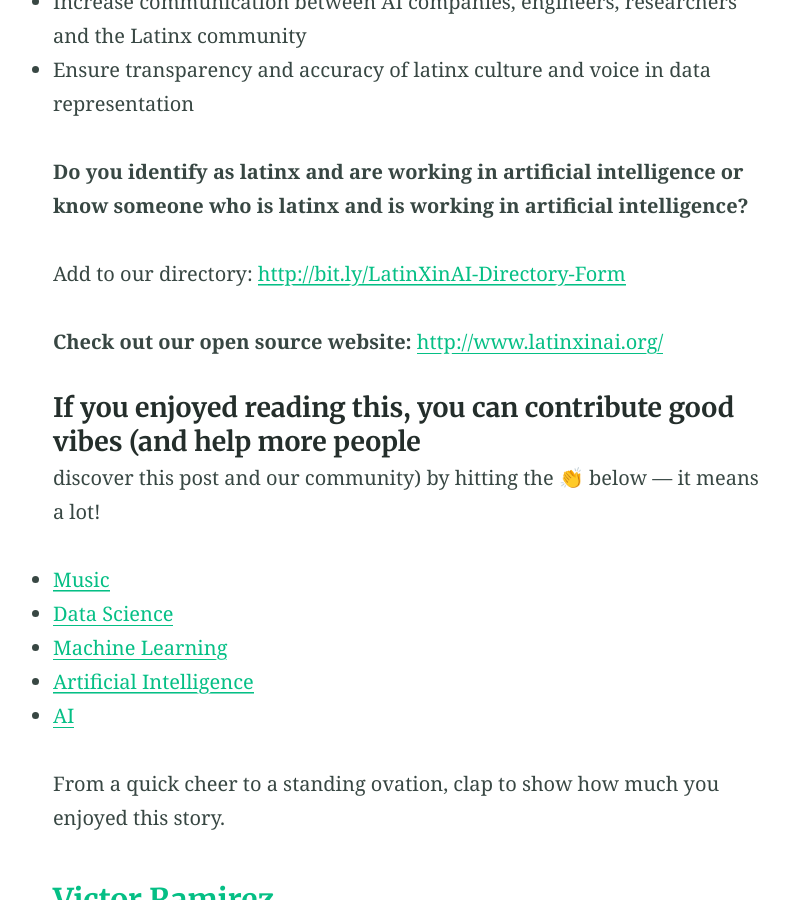
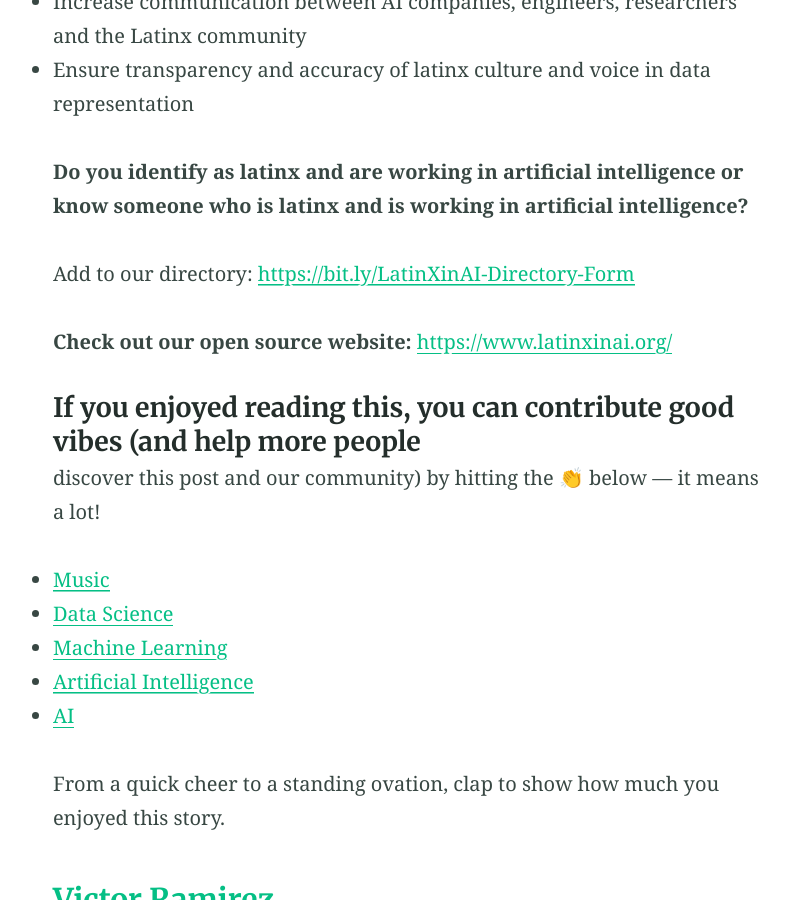
Before and after one commit to victoreram/victoreram.github.io, a Jekyll site: the page built from _posts/2018-04-09-Discovering-Descriptive-Music-Genres-Using-K-Means-Clustering.md, in a window 1280 px wide and 900 px high, scrolled down 8922 px. Shown: the whole window, without its empty margins (230-1019 px from the left). Built offline with Jekyll 4.4.1, drawn with Linux system fonts in a browser that asks for light colours; our own code applies the rules of GitHub Pages for plain Markdown files; some of the changed lines change nothing that is shown.

Commit message:
use https

```diff
--- a/_posts/2018-04-09-Discovering-Descriptive-Music-Genres-Using-K-Means-Clustering.md
+++ b/_posts/2018-04-09-Discovering-Descriptive-Music-Genres-Using-K-Means-Clustering.md
@@ -252,10 +252,10 @@
 someone who is latinx and is working in artificial intelligence?**
 
 Add to our directory:
-[http://bit.ly/LatinXinAI-Directory-Form](http://bit.ly/LatinXinAI-Directory-Form)
+[https://bit.ly/LatinXinAI-Directory-Form](https://bit.ly/LatinXinAI-Directory-Form)
 
 **Check out our open source website:**
-[http://www.latinxinai.org/](http://www.latinxinai.org/)
+[https://www.latinxinai.org/](https://www.latinxinai.org/)
 
 #### If you enjoyed reading this, you can contribute good vibes (and help more people
 discover this post and our community) by hitting the 👏 below — it means a lot!
```
Also changed, not shown: .github/CODE_OF_CONDUCT.md (deleted), _includes/site-icons.svg, assets/logos/logo.svg.
